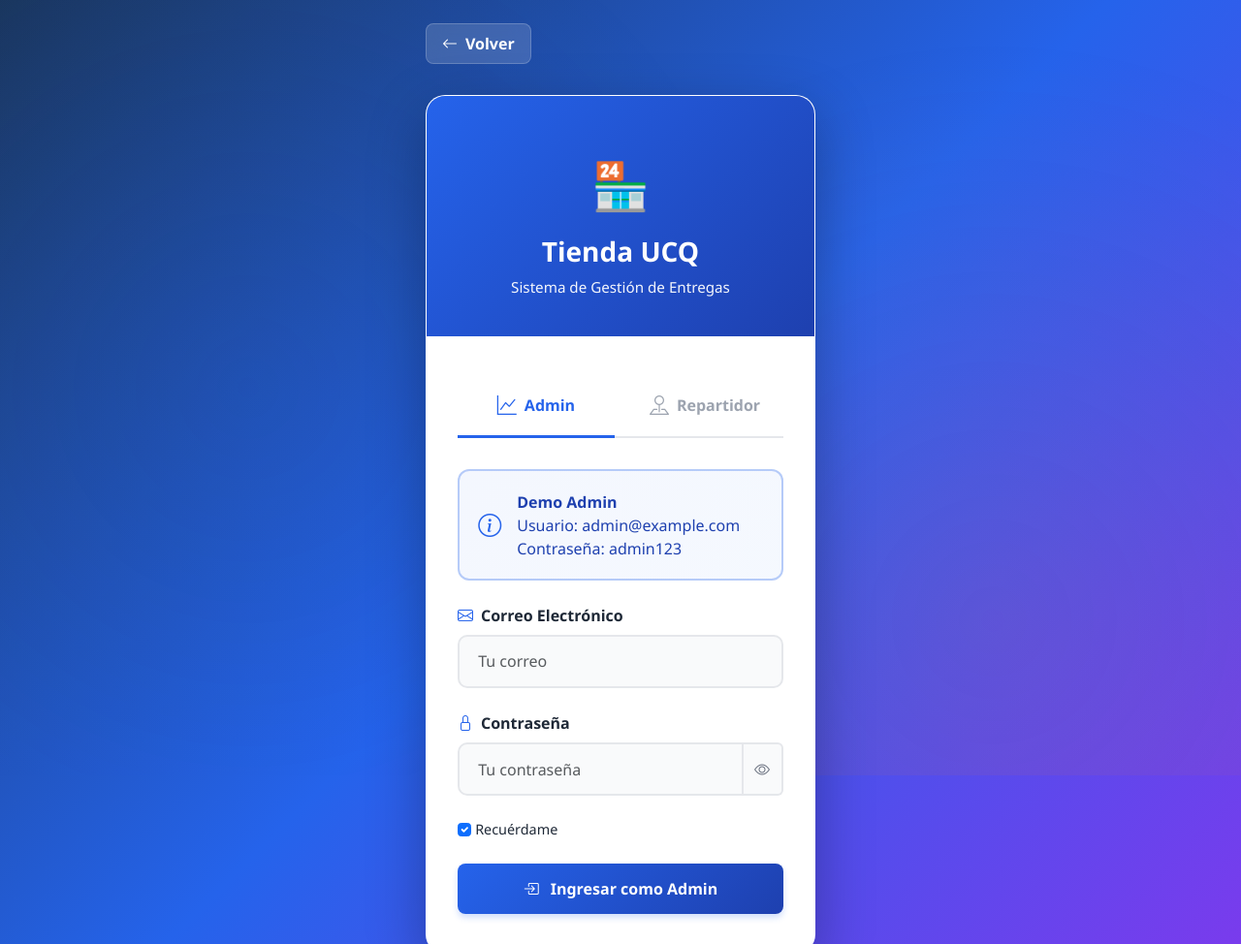
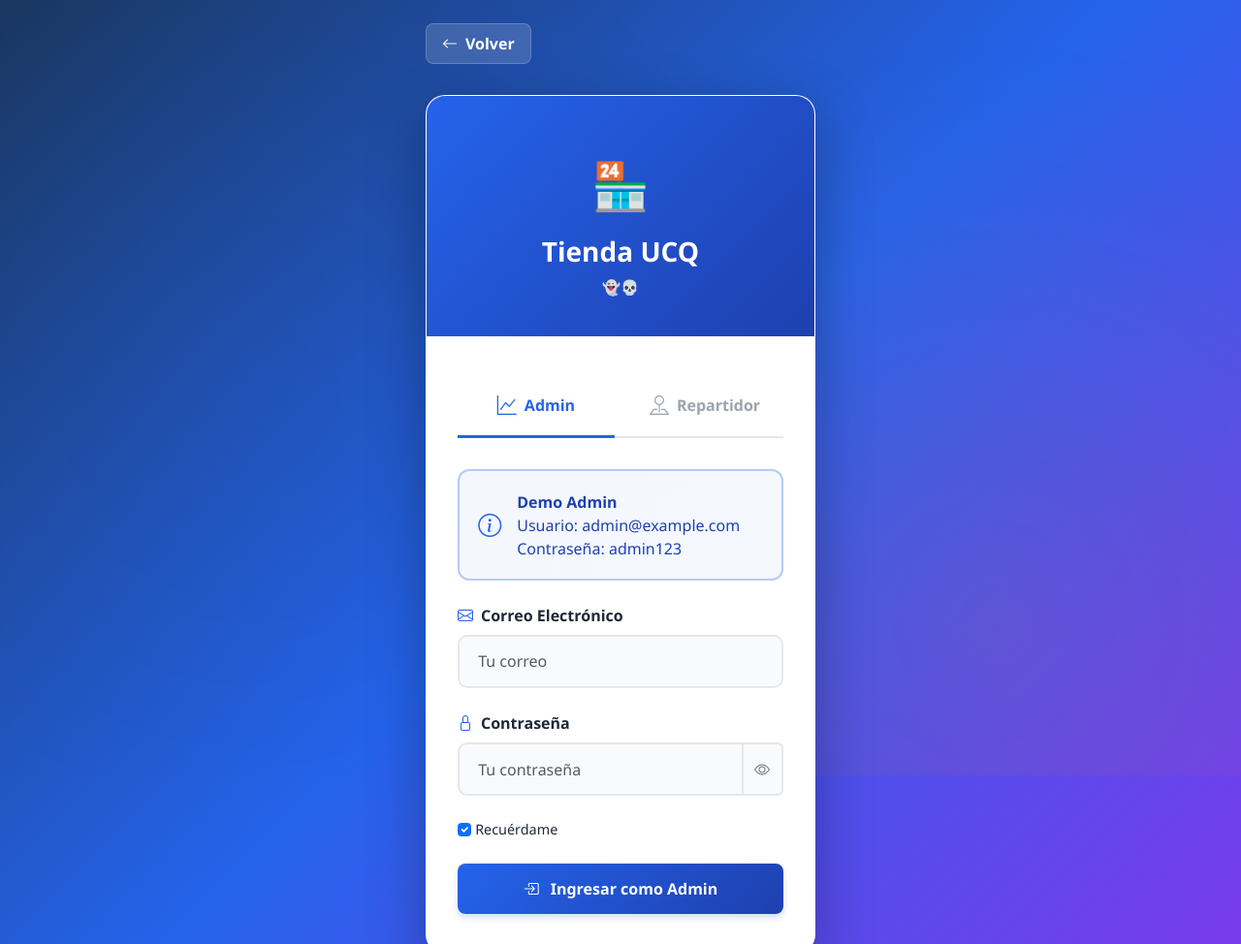
Before and after one commit to Aserejex22/Integradora-PWA, a plain HTML site: page cliente/login.html in a window 1280 px wide. Shown: the top 974 px of the page at 97% size. Drawn offline with nearby package versions, Linux system fonts and the light colour scheme.

Commit message:
[ADD] Prueba

```diff
--- a/cliente/login.html
+++ b/cliente/login.html
@@ -381,7 +381,7 @@
       <div class="login-header">
         <div class="logo">🏪</div>
         <h1>Tienda UCQ</h1>
-        <p>Sistema de Gestión de Entregas</p>
+        <p>👻💀</p>
       </div>
 
       <div class="login-body">
```
